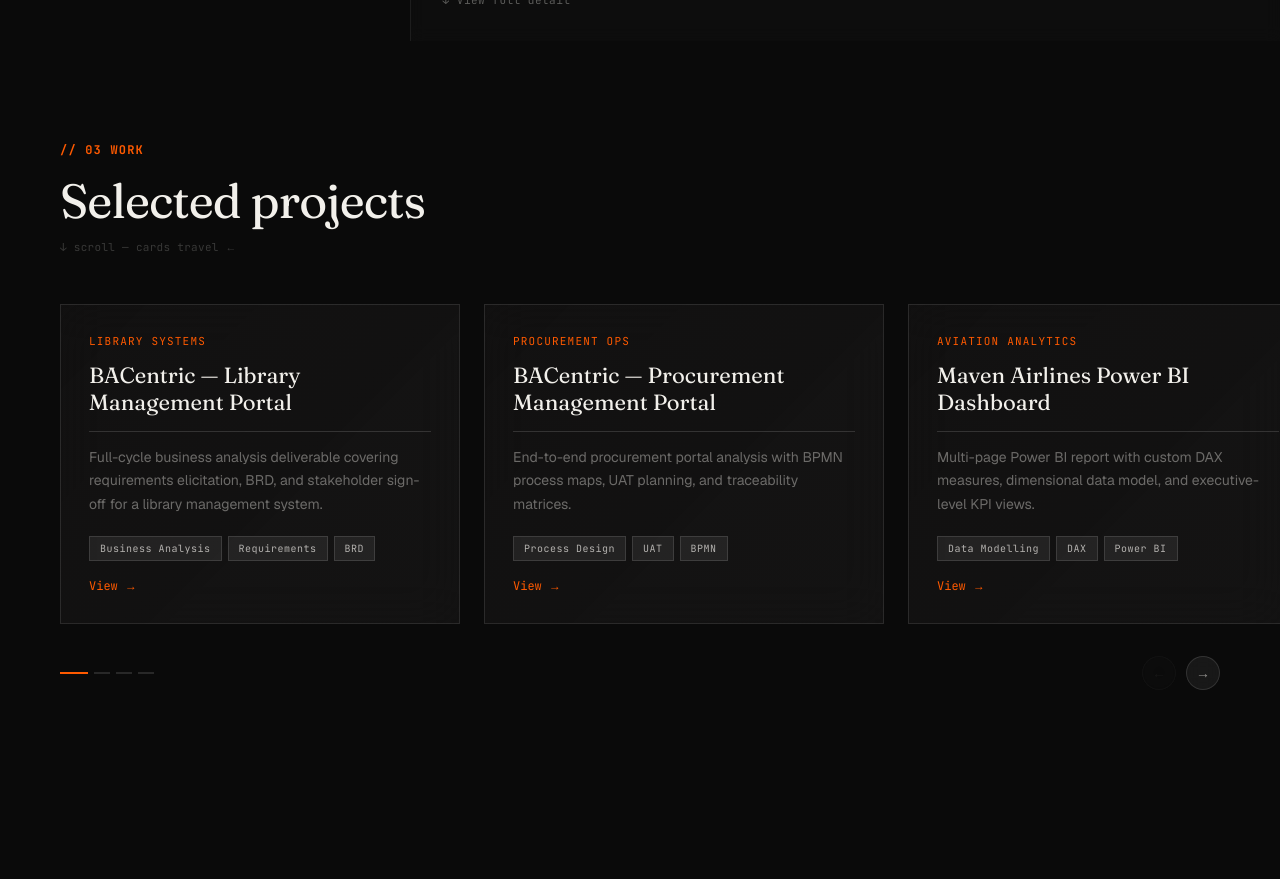
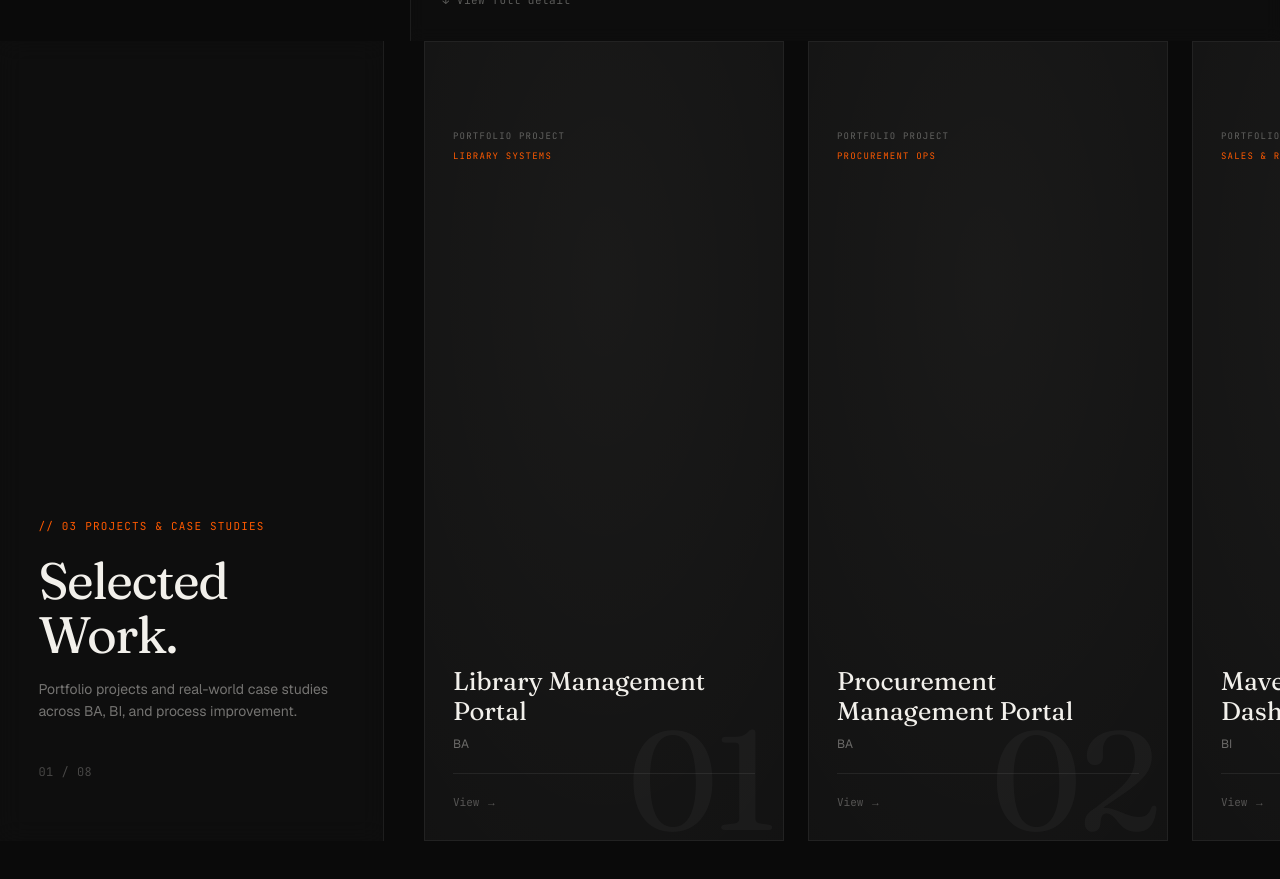
Before and after one commit to Starquake82/abhishekak-site, a Next.js app: page / in a window 1280 px wide. Shown: the part 7000-7879 px from the top of the page. Built offline with nearby package versions, Linux system fonts and the light colour scheme.

Commit message:
feat: projects & case studies horizontal scroll section with 8 cards

```diff
--- a/src/components/sections/Projects.tsx
+++ b/src/components/sections/Projects.tsx
@@ -2,75 +2,156 @@
 import { useEffect, useRef, useState, useCallback } from 'react'
 import gsap from 'gsap'
 import ScrollTrigger from 'gsap/ScrollTrigger'
-import ScrollToPlugin from 'gsap/ScrollToPlugin'
 
-gsap.registerPlugin(ScrollTrigger, ScrollToPlugin)
+gsap.registerPlugin(ScrollTrigger)
 
-const PROJECTS = [
-  {
-    id: 0,
-    domain: 'LIBRARY SYSTEMS',
-    name: 'BACentric — Library Management Portal',
-    desc: 'Full-cycle business analysis deliverable covering requirements elicitation, BRD, and stakeholder sign-off for a library management system.',
-    tags: ['Business Analysis', 'Requirements', 'BRD'],
-    link: '#',
-  },
-  {
-    id: 1,
-    domain: 'PROCUREMENT OPS',
-    name: 'BACentric — Procurement Management Portal',
-    desc: 'End-to-end procurement portal analysis with BPMN process maps, UAT planning, and traceability matrices.',
-    tags: ['Process Design', 'UAT', 'BPMN'],
-    link: '#',
-  },
-  {
-    id: 2,
-    domain: 'AVIATION ANALYTICS',
-    name: 'Maven Airlines Power BI Dashboard',
-    desc: 'Multi-page Power BI report with custom DAX measures, dimensional data model, and executive-level KPI views.',
-    tags: ['Data Modelling', 'DAX', 'Power BI'],
-    link: '#',
-  },
-  {
-    id: 3,
-    domain: 'BFSI · LENDING',
-    name: 'FinBridge LOS — Credit Decision Module',
-    desc: 'Phase 1 BRD and process design for a loan origination system credit decision module in a lending operations context.',
-    tags: ['Lending Operations', 'BRD', 'Phase 1'],
-    link: '#',
-  },
+const CARDS = [
+  { num: '01', type: 'PORTFOLIO PROJECT', domain: 'LIBRARY SYSTEMS',          name: 'Library Management Portal',                       descriptor: 'BA',           link: '#', newTab: false },
+  { num: '02', type: 'PORTFOLIO PROJECT', domain: 'PROCUREMENT OPS',           name: 'Procurement Management Portal',                   descriptor: 'BA',           link: '#', newTab: false },
+  { num: '03', type: 'PORTFOLIO PROJECT', domain: 'SALES & RETAIL ANALYTICS',  name: 'Maven AW Power BI Dashboard',                     descriptor: 'BI',           link: '#', newTab: false },
+  { num: '04', type: 'PORTFOLIO PROJECT', domain: 'BFSI · LENDING',            name: 'FinBridge LOS',                                   descriptor: 'BA · BFSI',    link: '#', newTab: false },
+  { num: '05', type: 'CASE STUDY',        domain: 'MANUFACTURING · QA',        name: 'Brintons — Process Failure & Improvement',        descriptor: 'BA · PROCESS', link: '#', newTab: true  },
+  { num: '06', type: 'CASE STUDY',        domain: 'MANUFACTURING · COST',      name: 'Brintons — Leave Encashment & Cost Optimisation', descriptor: 'BA · PROCESS', link: '#', newTab: true  },
+  { num: '07', type: 'CASE STUDY',        domain: 'BFSI · FINTECH',            name: 'Finance Analytics & Dashboard',                   descriptor: 'BA · BI',      link: '#', newTab: true  },
+  { num: '08', type: 'CASE STUDY',        domain: 'GOVERNMENT · ANALYTICS',    name: 'IDDAC — Govt. Analytics Platform',                descriptor: 'BA · BI',      link: '#', newTab: true  },
 ]
 
-const CARD_BG = `linear-gradient(
-  135deg,
-  rgba(10,8,8,0.45) 0%,
-  rgba(10,8,8,0.30) 100%
-), rgba(255,255,255,0.06)`
+const TOTAL = CARDS.length
 
-const SECTION_BG = '#0A0A0A'
+function ProjectCard({ card, hovered, onEnter, onLeave }: {
+  card: typeof CARDS[number]
+  hovered: boolean
+  onEnter: () => void
+  onLeave: () => void
+}) {
+  const mono = { fontFamily: 'var(--font-jetbrains)' } as const
 
-const TOTAL = PROJECTS.length
+  return (
+    <div
+      className="proj-card"
+      style={{
+        position:    'relative',
+        width:       '360px',
+        flexShrink:   0,
+        height:      '100%',
+        background:  '#111111',
+        border:      '1px solid rgba(255,255,255,0.07)',
+        borderRadius: 0,
+        overflow:    'hidden',
+        boxSizing:   'border-box',
+      }}
+      onMouseEnter={onEnter}
+      onMouseLeave={onLeave}
+    >
+      {/* Hover backlit glow — dim at rest (0.04 effective), bright on hover (0.08) */}
+      <div style={{
+        position:      'absolute',
+        inset:          0,
+        zIndex:         0,
+        pointerEvents: 'none',
+        background:    'radial-gradient(ellipse 150% 150% at 50% 30%, rgba(255,248,235,0.08) 0%, transparent 70%)',
+        opacity:        hovered ? 1 : 0.5,
+        transition:    'opacity 500ms ease',
+      }} />
+
+      {/* Large background number — bottom-anchored, z-index 0 */}
+      <div style={{
+        position:      'absolute',
+        bottom:        '-10px',
+        right:         '10px',
+        fontFamily:    'var(--font-fraunces)',
+        fontSize:      '140px',
+        fontWeight:     400,
+        color:         'rgba(242,240,235,0.04)',
+        lineHeight:     1,
+        zIndex:         0,
+        userSelect:    'none',
+        pointerEvents: 'none',
+        letterSpacing: '-4px',
+      }}>
+        {card.num}
+      </div>
+
+      {/* Card content — z-index 1 */}
+      <div style={{
+        position:      'relative',
+        zIndex:         1,
+        height:        '100%',
+        display:       'flex',
+        flexDirection: 'column',
+        padding:       '88px 28px 28px',
+        boxSizing:     'border-box',
+      }}>
+        {/* Top: type label + domain tag */}
+        <div style={{ flexShrink: 0 }}>
+          <div style={{ ...mono, fontSize: '9px', letterSpacing: '1.2px', color: 'rgba(242,240,235,0.35)', textTransform: 'uppercase', marginBottom: '6px' }}>
+            {card.type}
+          </div>
+          <div style={{ ...mono, fontSize: '9px', letterSpacing: '1.2px', color: '#FF5A00', textTransform: 'uppercase' }}>
+            {card.domain}
+          </div>
+        </div>
+
+        {/* Spacer pushes bottom content down */}
+        <div style={{ flex: 1 }} />
+
+        {/* Bottom: project name + descriptor + divider + view link */}
+        <div style={{ flexShrink: 0 }}>
+          <div style={{
+            fontFamily:   'var(--font-fraunces)',
+            fontSize:     'clamp(20px, 2vw, 26px)',
+            fontWeight:    400,
+            color:        '#F2F0EB',
+            lineHeight:    1.2,
+            marginBottom: '8px',
+          }}>
+            {card.name}
+          </div>
+          <div style={{
+            fontFamily:   'var(--font-geist)',
+            fontSize:     '12px',
+            color:        'rgba(242,240,235,0.40)',
+            marginBottom: '20px',
+          }}>
+            {card.descriptor}
+          </div>
+          <div style={{ borderTop: '1px solid rgba(255,255,255,0.07)', paddingTop: '14px' }}>
+            <a
+              href={card.link}
+              target={card.newTab ? '_blank' : undefined}
+              rel={card.newTab ? 'noopener noreferrer' : undefined}
+              onClick={(e) => { if (card.link === '#') e.preventDefault() }}
+              style={{
+                ...mono,
+                fontSize:       '11px',
+                color:           hovered ? '#FF5A00' : 'rgba(242,240,235,0.30)',
+                textDecoration: 'none',
+                transition:     'color 300ms ease',
+                display:        'inline-block',
+              }}
+            >
+              View →
+            </a>
+          </div>
+        </div>
+      </div>
+    </div>
+  )
+}
 
 export default function Projects() {
-  const sectionRef  = useRef<HTMLElement>(null)
-  const trackRef    = useRef<HTMLDivElement>(null)
-  const triggerRef  = useRef<ScrollTrigger | null>(null)
-  const ctxRef      = useRef<gsap.Context | null>(null)
-  const isMobileRef = useRef(false)
-  const [activeCard, setActiveCard] = useState(0)
-
-  const getScrollAmount = useCallback(() => {
-    const track = trackRef.current
-    if (!track) return 0
-    return -(track.scrollWidth - window.innerWidth)
-  }, [])
+  const sectionRef    = useRef<HTMLElement>(null)
+  const trackRef      = useRef<HTMLDivElement>(null)
+  const ctxRef        = useRef<gsap.Context | null>(null)
+  const isMobileRef   = useRef(false)
+  const [activeCard,  setActiveCard]  = useState(0)
+  const [hoveredCard, setHoveredCard] = useState<number | null>(null)
 
   const teardown = useCallback(() => {
     if (ctxRef.current) {
       ctxRef.current.revert()
       ctxRef.current = null
     }
-    triggerRef.current = null
     const track = trackRef.current
     if (track) gsap.set(track, { clearProps: 'transform' })
   }, [])
@@ -81,26 +162,29 @@
     if (!section || !track) return
 
     const ctx = gsap.context(() => {
+      const rightW    = () => section.getBoundingClientRect().width * 0.7
+      const scrollAmt = () => track.scrollWidth - rightW()
+
       gsap.to(track, {
-        x: getScrollAmount,
+        x:    () => -scrollAmt(),
         ease: 'none',
         scrollTrigger: {
-          trigger: section,
-          pin: true,
-          scrub: 1.2,
-          start: 'top top',
-          end: () => `+=${track.scrollWidth - window.innerWidth}`,
+          trigger:             section,
+          pin:                 true,
+          scrub:               1.2,
+          start:               'top top',
+          end:                 () => `+=${scrollAmt()}`,
           invalidateOnRefresh: true,
           onUpdate(self) {
-            triggerRef.current = self
-            setActiveCard(Math.round(self.progress * (TOTAL - 1)))
+            const idx = Math.round(self.progress * (TOTAL - 1))
+            setActiveCard(idx)
           },
         },
       })
     }, section)
 
     ctxRef.current = ctx
-  }, [getScrollAmount])
+  }, [])
 
   useEffect(() => {
     let resizeTimer: ReturnType<typeof setTimeout>
@@ -127,266 +211,162 @@
     }
   }, [setupDesktop, teardown])
 
-  // Force ScrollTrigger to recalculate after fonts/layout settle
   useEffect(() => {
     const timer = setTimeout(() => ScrollTrigger.refresh(), 100)
     return () => clearTimeout(timer)
   }, [])
 
-  // Mobile: update dots via native scroll
+  // Mobile: update counter via native scroll
   useEffect(() => {
     const track = trackRef.current
     if (!track) return
     const onScroll = () => {
       if (!isMobileRef.current) return
-      const cardW = 400 + 24
+      const cardW = 360 + 24
       setActiveCard(Math.min(Math.round(track.scrollLeft / cardW), TOTAL - 1))
     }
     track.addEventListener('scroll', onScroll, { passive: true })
     return () => track.removeEventListener('scroll', onScroll)
   }, [])
 
-  const scrollToCard = (idx: number) => {
-    const clamped = Math.max(0, Math.min(TOTAL - 1, idx))
-    if (isMobileRef.current) {
-      const track = trackRef.current
-      if (!track) return
-      track.scrollTo({ left: clamped * (400 + 24), behavior: 'smooth' })
-      return
-    }
-    const trigger = triggerRef.current
-    if (!trigger) return
-    const progress = TOTAL > 1 ? clamped / (TOTAL - 1) : 0
-    const targetY  = trigger.start + progress * (trigger.end - trigger.start)
-    gsap.to(window, { scrollTo: targetY, duration: 0.8, ease: 'power2.inOut' })
-  }
-
-  const mono = { fontFamily: 'var(--font-jetbrains)' } as const
+  const mono    = { fontFamily: 'var(--font-jetbrains)' } as const
+  const counter = `${String(activeCard + 1).padStart(2, '0')} / ${String(TOTAL).padStart(2, '0')}`
 
   return (
     <section
       id="work-projects"
       ref={sectionRef}
       className="projects-section"
-      style={{ background: SECTION_BG, paddingTop: '100px', paddingBottom: 0, overflow: 'hidden' }}
+      style={{
+        height:     '100vh',
+        overflow:   'hidden',
+        background: 'var(--bg)',
+        display:    'flex',
+        position:   'relative',
+      }}
     >
-      {/* Header */}
-      <div style={{ padding: '0 clamp(24px,5vw,60px)', marginBottom: '48px' }}>
-        <div style={{ ...mono, fontSize: '12px', fontWeight: 700, letterSpacing: '1.2px', color: 'var(--accent)', textTransform: 'uppercase', marginBottom: '16px' }}>
-          // 03 WORK
+      {/* ── Left panel ─────────────────────────────────── */}
+      <div
+        className="proj-left"
+        style={{
+          width:                '30%',
+          flexShrink:            0,
+          height:               '100%',
+          background:           'rgba(17,17,17,0.6)',
+          backdropFilter:       'blur(12px)',
+          WebkitBackdropFilter: 'blur(12px)',
+          borderRight:          '1px solid rgba(255,255,255,0.07)',
+          display:              'flex',
+          flexDirection:        'column',
+          padding:              'clamp(80px,8vw,100px) clamp(24px,3vw,48px) clamp(40px,5vw,60px)',
+          boxSizing:            'border-box',
+          zIndex:                10,
+        }}
+      >
+        {/* Spacer pushes content to lower portion of panel */}
+        <div style={{ flex: 1 }} />
+
+        <div style={{ ...mono, fontSize: '11px', letterSpacing: '1.2px', color: '#FF5A00', textTransform: 'uppercase', marginBottom: '20px' }}>
+          // 03 PROJECTS &amp; CASE STUDIES
         </div>
-        <h2 style={{ fontFamily: 'var(--font-fraunces)', fontSize: 'clamp(28px,4vw,48px)', fontWeight: 400, color: 'var(--text)', letterSpacing: '-1px', marginBottom: '12px', lineHeight: 1.1 }}>
-          Selected projects
+
+        <h2 style={{
+          fontFamily:    'var(--font-fraunces)',
+          fontSize:      'clamp(36px, 4vw, 52px)',
+          fontWeight:     400,
+          color:         '#F2F0EB',
+          lineHeight:     1.05,
+          letterSpacing: '-1.5px',
+          marginBottom:  '16px',
+        }}>
+          Selected Work.
         </h2>
-        <p style={{ ...mono, fontSize: '11px', color: 'var(--subtle)', letterSpacing: '0.3px' }}>
-          ↓ scroll — cards travel ←
+
+        <p style={{
+          fontFamily:   'var(--font-geist)',
+          fontSize:     '14px',
+          color:        'rgba(242,240,235,0.45)',
+          lineHeight:    1.6,
+          marginBottom: '40px',
+        }}>
+          Portfolio projects and real-world case studies across BA, BI, and process improvement.
         </p>
+
+        {/* Counter — updates on scroll */}
+        <div style={{ ...mono, fontSize: '12px', color: 'rgba(242,240,235,0.25)', letterSpacing: '0.5px' }}>
+          {counter}
+        </div>
       </div>
 
-      {/* Cards track */}
+      {/* ── Right panel — horizontal track ─────────────── */}
       <div
-        ref={trackRef}
-        className="cards-track"
+        className="proj-right"
         style={{
-          display: 'flex',
-          gap: '24px',
-          paddingLeft: '60px',
-          paddingRight: '60px',
-          width: 'max-content',
-          willChange: 'transform',
+          width:    '70%',
+          height:   '100%',
+          overflow: 'hidden',
+          position: 'relative',
         }}
       >
-        {PROJECTS.map((p, i) => (
-          <div
-            key={p.id}
-            className="project-card"
-            style={{
-              background:          CARD_BG,
-              backdropFilter:      'blur(24px) saturate(1.5)',
-              WebkitBackdropFilter:'blur(24px) saturate(1.5)',
-              border:              '1px solid rgba(255,255,255,0.10)',
-              borderRadius:        0,
-              padding:             '28px',
-              width:               '400px',
-              minWidth:            '400px',
-              minHeight:           '320px',
-              flexShrink:          0,
-              position:            'relative',
-              overflow:            'hidden',
-              transition:          'transform 0.3s ease',
-            }}
-            onMouseEnter={(e) => { e.currentTarget.style.transform = 'translateY(-4px)' }}
-            onMouseLeave={(e) => { e.currentTarget.style.transform = 'translateY(0)' }}
-          >
-            {/* Backlit glow — fades in on hover via CSS */}
-            <div className="card-backlight" />
-
-            {/* Content sits above the backlight */}
-            <div style={{ position: 'relative', zIndex: 1, display: 'flex', flexDirection: 'column', height: '100%' }}>
-
-              {/* Domain label */}
-              <div style={{ ...mono, fontSize: '11px', letterSpacing: '1.2px', color: '#FF5A00', marginBottom: '12px' }}>
-                {p.domain}
-              </div>
-
-              {/* Project name */}
-              <h3 style={{ fontFamily: 'var(--font-fraunces)', fontSize: '22px', fontWeight: 400, color: 'var(--text)', lineHeight: 1.25, overflowWrap: 'break-word', marginBottom: 0 }}>
-                {p.name}
-              </h3>
-
-              {/* Separator */}
-              <div style={{ borderTop: '1px solid rgba(255,255,255,0.14)', margin: '14px 0', width: '100%' }} />
-
-              {/* Description */}
-              <p style={{ fontFamily: 'var(--font-geist)', fontSize: '14px', color: 'var(--muted)', lineHeight: 1.7, overflowWrap: 'break-word', margin: 0 }}>
-                {p.desc}
-              </p>
-
-              {/* Tags — pushed to bottom */}
-              <div style={{ display: 'flex', flexWrap: 'wrap', gap: '6px', marginTop: 'auto', paddingTop: '18px' }}>
-                {p.tags.map((tag) => (
-                  <span
-                    key={tag}
-                    style={{
-                      ...mono,
-                      fontSize:        '10px',
-                      letterSpacing:   '0.5px',
-                      color:           'rgba(242,240,235,0.70)',
-                      background:      'rgba(255,255,255,0.07)',
-                      border:          '1px solid rgba(255,255,255,0.12)',
-                      borderRadius:    0,
-                      padding:         '4px 10px',
-                    }}
-                  >
-                    {tag}
-                  </span>
-                ))}
-              </div>
-
-              {/* View link */}
-              <a
-                href={p.link}
-                data-cursor="hover"
-                style={{ ...mono, fontSize: '12px', color: 'var(--accent)', textDecoration: 'none', paddingTop: '16px', transition: 'opacity 0.2s', display: 'inline-block' }}
-                onMouseEnter={(e) => { (e.currentTarget as HTMLElement).style.opacity = '0.7' }}
-                onMouseLeave={(e) => { (e.currentTarget as HTMLElement).style.opacity = '1' }}
-              >
-                View →
-              </a>
-            </div>
-          </div>
-        ))}
-      </div>
-
-      {/* Navigation — dots + arrows */}
-      <div style={{ display: 'flex', alignItems: 'center', justifyContent: 'space-between', padding: '32px clamp(24px,5vw,60px) 40px' }}>
-        {/* Dots */}
-        <div style={{ display: 'flex', gap: '6px', alignItems: 'center' }}>
-          {PROJECTS.map((_, i) => (
-            <button
-              key={i}
-              onClick={() => scrollToCard(i)}
-              aria-label={`Go to project ${i + 1}`}
-              style={{
-                width:        activeCard === i ? '28px' : '16px',
-                height:       '2px',
-                borderRadius: 0,
-                background:   activeCard === i ? '#FF5A00' : 'rgba(255,255,255,0.12)',
-                border:       'none',
-                padding:      0,
-                cursor:       'pointer',
-                transition:   'width 0.25s ease, background 0.25s ease',
-              }}
+        <div
+          ref={trackRef}
+          className="proj-track"
+          style={{
+            display:      'flex',
+            height:       '100%',
+            gap:          '24px',
+            paddingLeft:  '40px',
+            paddingRight: '40px',
+            width:        'max-content',
+            willChange:   'transform',
+            alignItems:   'stretch',
+          }}
+        >
+          {CARDS.map((card, i) => (
+            <ProjectCard
+              key={card.num}
+              card={card}
+              hovered={hoveredCard === i}
+              onEnter={() => setHoveredCard(i)}
+              onLeave={() => setHoveredCard(null)}
             />
           ))}
-        </div>
-
-        {/* Arrows — hidden on mobile */}
-        <div className="arrow-buttons" style={{ display: 'flex', gap: '10px' }}>
-          {([{ label: '←', delta: -1 }, { label: '→', delta: 1 }] as const).map(({ label, delta }) => {
-            const disabled = delta === -1 ? activeCard === 0 : activeCard === TOTAL - 1
-            return (
-              <button
-                key={label}
-                onClick={() => scrollToCard(activeCard + delta)}
-                disabled={disabled}
-                aria-label={delta === -1 ? 'Previous project' : 'Next project'}
-                style={{
-                  width:          '34px',
-                  height:         '34px',
-                  borderRadius:   '50%',
-                  background:     'rgba(255,255,255,0.06)',
-                  backdropFilter: 'blur(8px)',
-                  border:         '1px solid rgba(255,255,255,0.12)',
-                  color:          disabled ? 'rgba(242,240,235,0.22)' : 'rgba(242,240,235,0.55)',
-                  fontSize:       '14px',
-                  cursor:         disabled ? 'not-allowed' : 'pointer',
-                  opacity:        disabled ? 0.22 : 1,
-                  transition:     'all 0.2s ease',
-                  display:        'flex',
-                  alignItems:     'center',
-                  justifyContent: 'center',
-                  flexShrink:     0,
-                }}
-                onMouseEnter={(e) => {
-                  if (disabled) return
-                  const el = e.currentTarget
-                  el.style.borderColor = 'rgba(255,90,0,0.45)'
-                  el.style.color       = '#FF5A00'
-                }}
-                onMouseLeave={(e) => {
-                  if (disabled) return
-                  const el = e.currentTarget
-                  el.style.borderColor = 'rgba(255,255,255,0.12)'
-                  el.style.color       = 'rgba(242,240,235,0.55)'
-                }}
-              >
-                {label}
-              </button>
-            )
-          })}
         </div>
       </div>
 
       <style>{`
-        /* Backlit frosted glass — warm light from behind the card surface */
-        .card-backlight {
-          position: absolute;
-          inset: 0;
-          z-index: 0;
-          pointer-events: none;
-          background: radial-gradient(
-            ellipse 120% 120% at 50% 50%,
-            rgba(255, 248, 225, 0.22) 0%,
-            rgba(255, 244, 210, 0.08) 50%,
-            transparent 100%
-          );
-          opacity: 0;
-          transition: opacity 0.5s ease;
-        }
-        .project-card:hover .card-backlight {
-          opacity: 1;
-        }
-
-        /* Mobile: native scroll snap */
         @media (max-width: 767px) {
-          .cards-track {
+          .projects-section {
+            height: auto !important;
+            flex-direction: column !important;
+          }
+          .proj-left {
+            width: 100% !important;
+            height: auto !important;
+            padding: 80px 24px 32px !important;
+            border-right: none !important;
+            border-bottom: 1px solid rgba(255,255,255,0.07) !important;
+          }
+          .proj-right {
+            width: 100% !important;
+            height: 380px !important;
+            overflow: visible !important;
+          }
+          .proj-track {
             overflow-x: auto !important;
             -webkit-overflow-scrolling: touch;
             scroll-snap-type: x mandatory;
             width: 100vw !important;
-            padding-left: 24px !important;
-            padding-right: 24px !important;
+            padding: 16px 24px !important;
             transform: none !important;
             scrollbar-width: none;
+            height: 100% !important;
           }
-          .cards-track::-webkit-scrollbar { display: none; }
-          .cards-track .project-card {
+          .proj-track::-webkit-scrollbar { display: none; }
+          .proj-card {
             width: 80vw !important;
-            min-width: 80vw !important;
             scroll-snap-align: start;
           }
-          .arrow-buttons { display: none !important; }
         }
       `}</style>
     </section>
```
